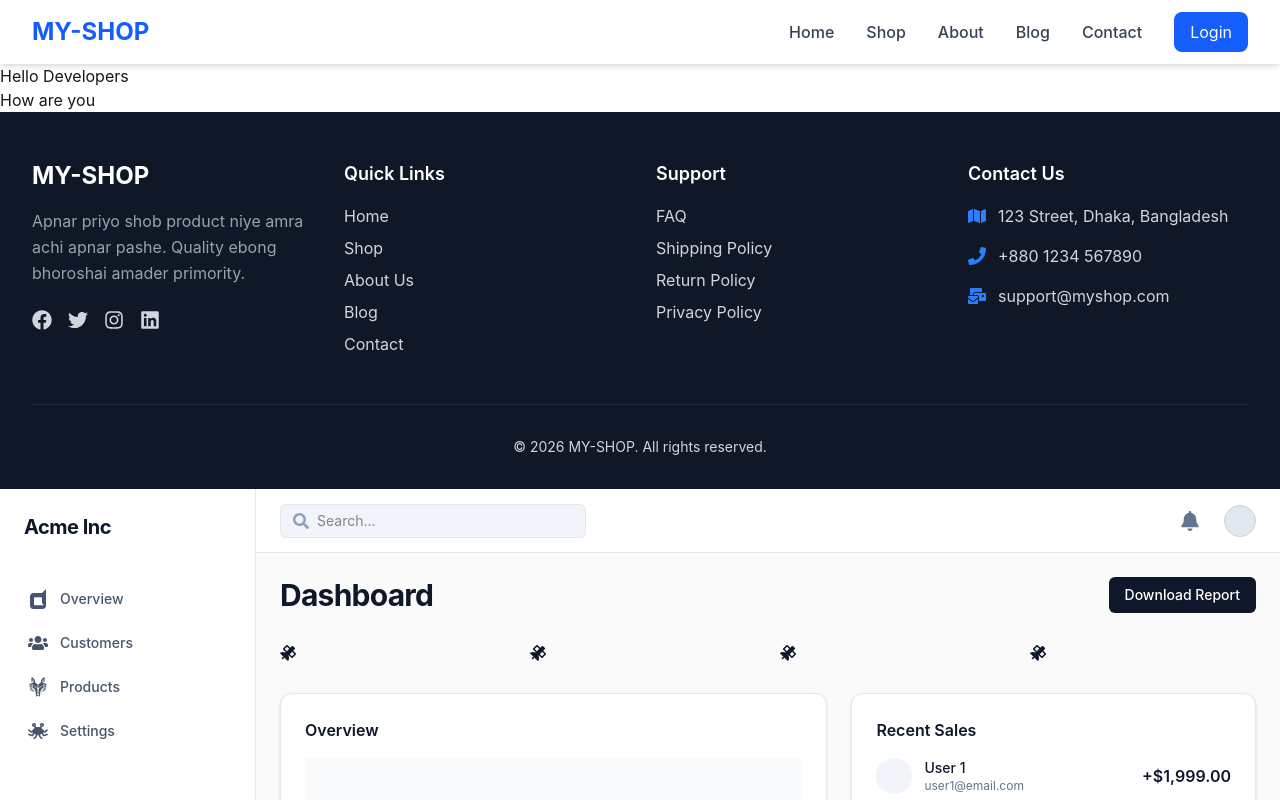
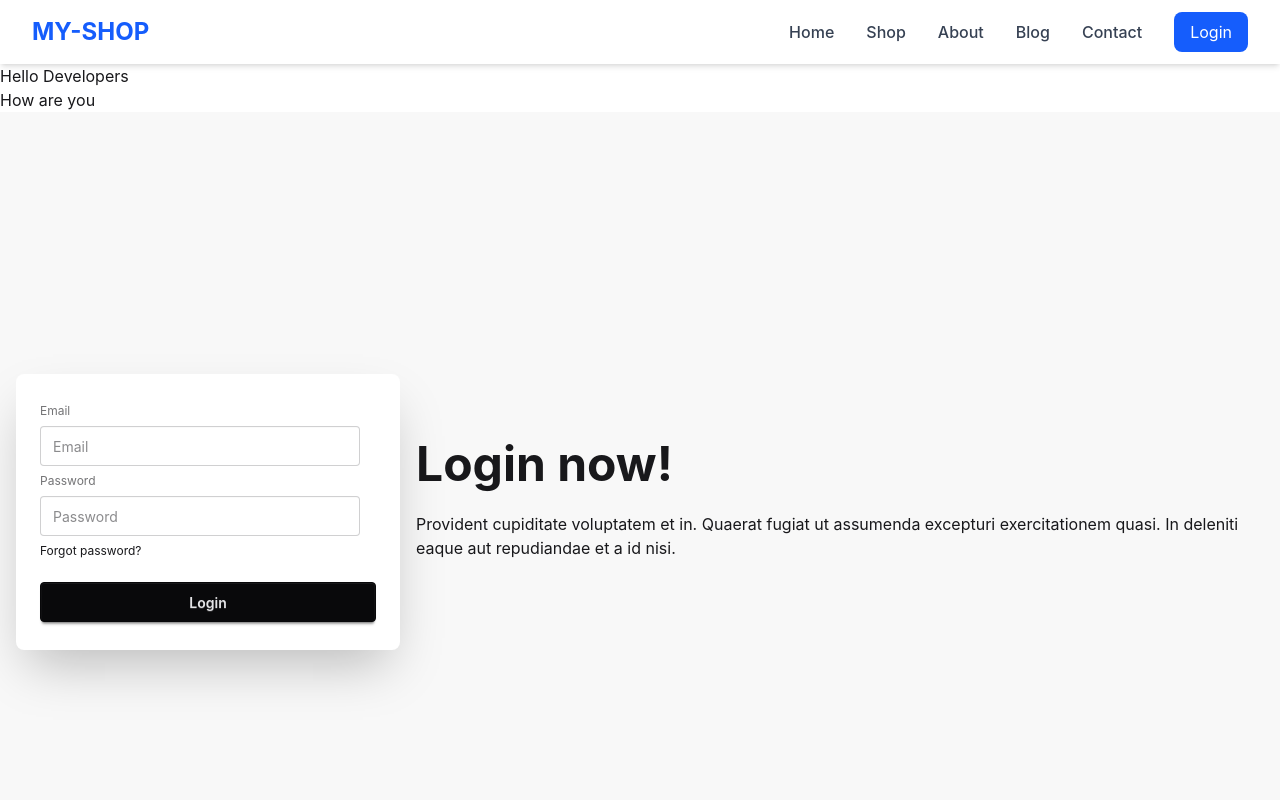
Before and after one commit to Naofel-Badsha/book-management-app, a React (Vite) app in the folder book-management-app-client/: page / in a window 1280 px wide. Shown: the top 800 px of the page. Built offline with nearby package versions, Linux system fonts and the light colour scheme.

Commit message:
added form

```diff
--- a/book-management-app-client/src/App.jsx
+++ b/book-management-app-client/src/App.jsx
@@ -9,6 +9,31 @@
       <Navbar />
       <h1> Hello Developers</h1>
       <h2>How are you</h2>
+      <div>
+        <div className="hero bg-base-200 min-h-screen">
+          <div className="hero-content flex-col lg:flex-row-reverse">
+            <div className="text-center lg:text-left">
+              <h1 className="text-5xl font-bold">Login now!</h1>
+              <p className="py-6">
+                Provident cupiditate voluptatem et in. Quaerat fugiat ut assumenda excepturi exercitationem
+                quasi. In deleniti eaque aut repudiandae et a id nisi.
+              </p>
+            </div>
+            <div className="card bg-base-100 w-full max-w-sm shrink-0 shadow-2xl">
+              <div className="card-body">
+                <fieldset className="fieldset">
+                  <label className="label">Email</label>
+                  <input type="email" className="input" placeholder="Email" />
+                  <label className="label">Password</label>
+                  <input type="password" className="input" placeholder="Password" />
+                  <div><a className="link link-hover">Forgot password?</a></div>
+                  <button className="btn btn-neutral mt-4">Login</button>
+                </fieldset>
+              </div>
+            </div>
+          </div>
+        </div>
+      </div>
       <Footer />
       <Dashboard />
     </div>
```
